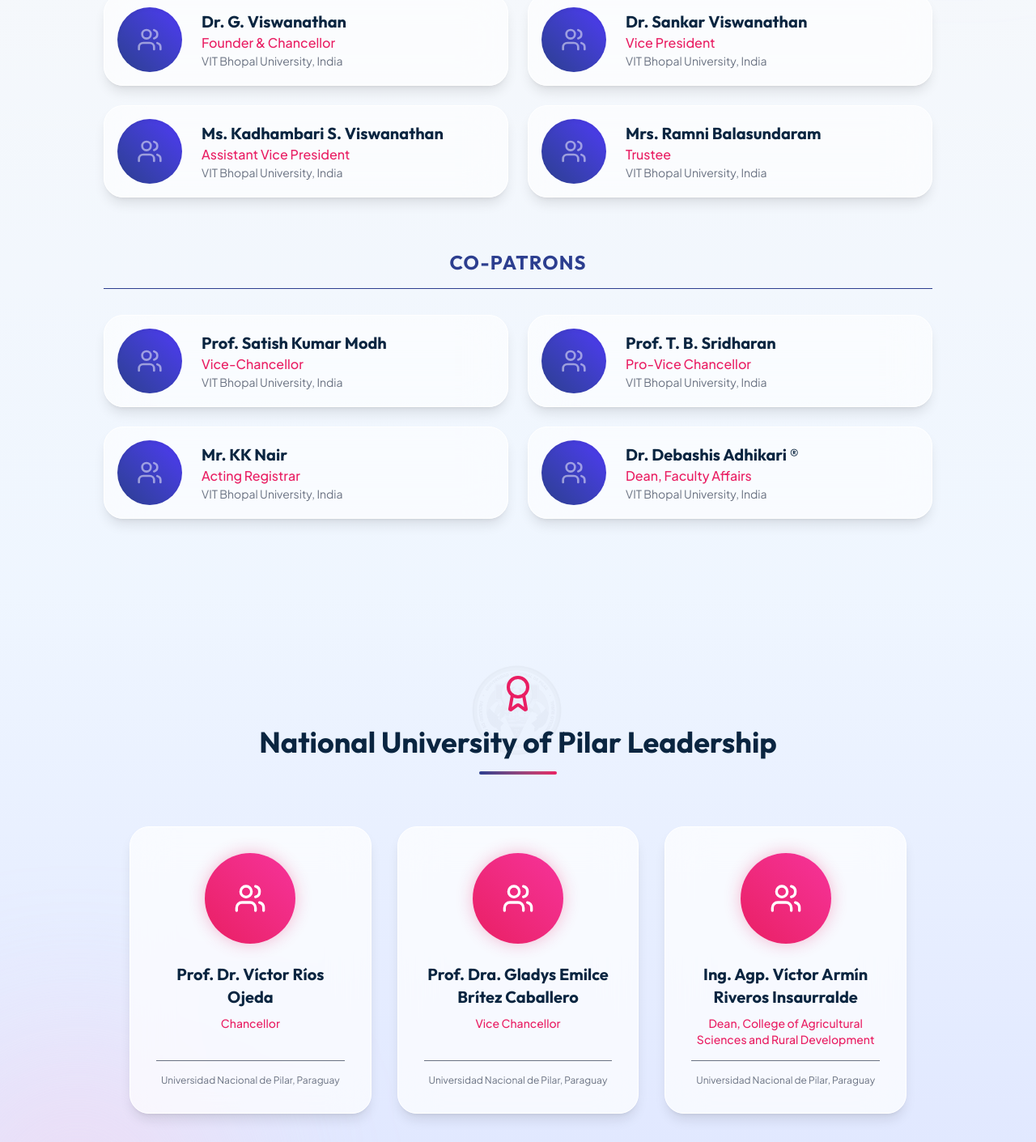
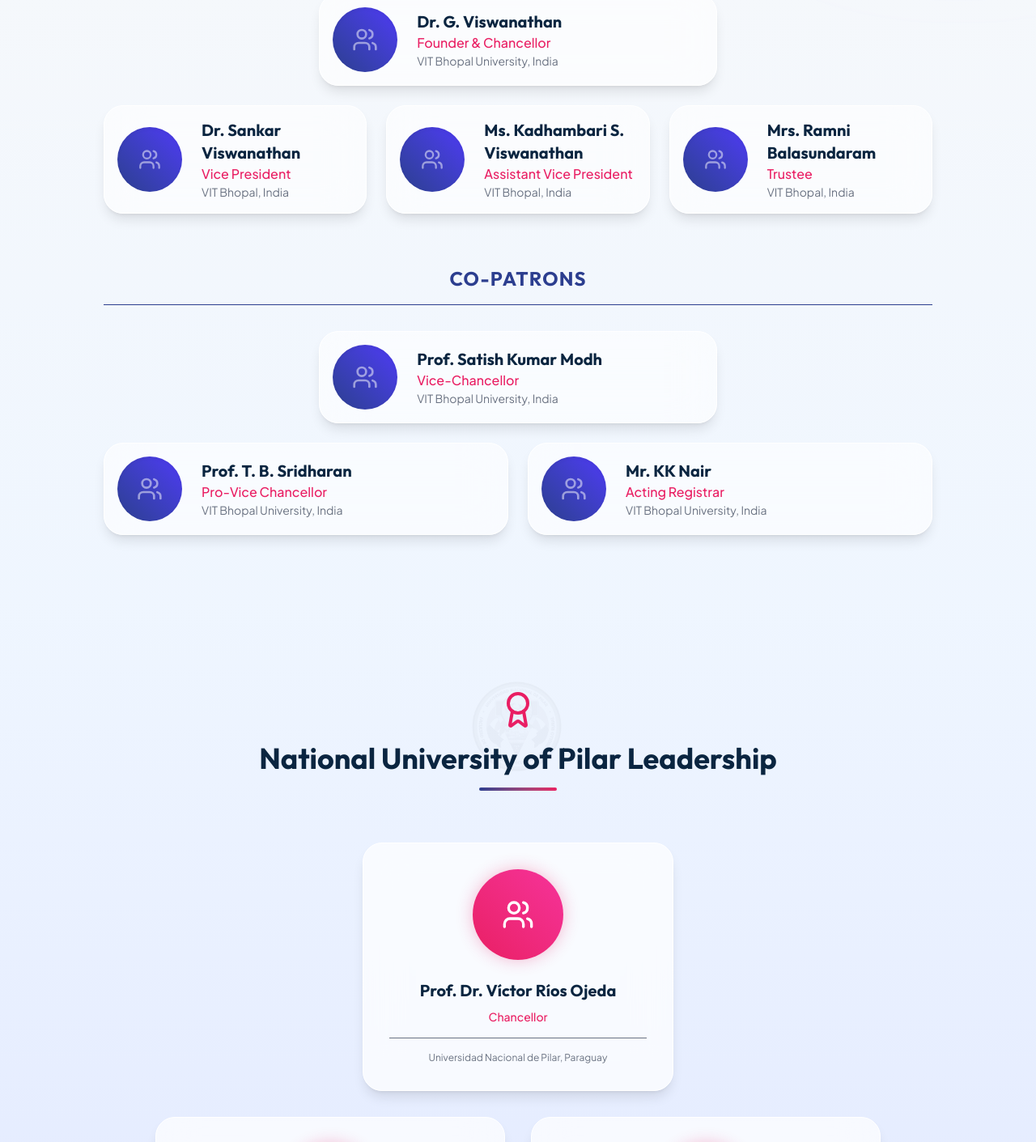
Before and after one commit to pratyush-dubey08/icbclt26-main, a Next.js app: page / in a window 1280 px wide. Shown: the part 6240-7651 px from the top of the page at 81% size. Built offline with nearby package versions, Linux system fonts and the light colour scheme.

Commit message:
Update leadership sections to use a pyramid layout and remove Debashis Adhikari

```diff
--- a/src/app/page.tsx
+++ b/src/app/page.tsx
@@ -350,51 +350,84 @@
           <div className="flex flex-col space-y-16 max-w-5xl mx-auto">
             <motion.div variants={staggerContainer} initial="initial" whileInView="whileInView" viewport={{ once: true }}>
               <h3 className="text-2xl font-bold text-[var(--color-brand-blue)] mb-8 text-center uppercase tracking-wider border-b pb-4">Patrons</h3>
-              <div className="grid grid-cols-1 md:grid-cols-2 gap-6">
-                {[
-                  { name: "Dr. G. Viswanathan", title: "Founder & Chancellor" },
-                  { name: "Dr. Sankar Viswanathan", title: "Vice President" },
-                  { name: "Ms. Kadhambari S. Viswanathan", title: "Assistant Vice President" },
-                  { name: "Mrs. Ramni Balasundaram", title: "Trustee" },
-                ].map((person, i) => (
-                  <motion.div variants={fadeInUp} whileHover={{ scale: 1.03, y: -5 }} key={i} className="flex items-center space-x-6 p-4 rounded-3xl bg-white/60 backdrop-blur-xl border border-white shadow-lg hover:shadow-xl transition-all">
+              <div className="flex flex-col items-center gap-6">
+                {/* Center Top */}
+                <div className="w-full md:w-[48%]">
+                  <motion.div variants={fadeInUp} whileHover={{ scale: 1.03, y: -5 }} className="flex items-center space-x-6 p-4 rounded-3xl bg-white/60 backdrop-blur-xl border border-white shadow-lg hover:shadow-xl transition-all">
                     <div className="w-20 h-20 rounded-full bg-gradient-to-tr from-[var(--color-brand-blue)] to-indigo-600 shadow-inner flex-shrink-0 overflow-hidden relative">
                       <div className="absolute inset-0 flex items-center justify-center text-white/50">
                         <Users size={32} />
                       </div>
                     </div>
                     <div>
-                      <h4 className="text-xl font-bold text-[#0a2540]">{person.name}</h4>
-                      <p className="text-[var(--color-brand-gold)] font-medium">{person.title}</p>
+                      <h4 className="text-xl font-bold text-[#0a2540]">Dr. G. Viswanathan</h4>
+                      <p className="text-[var(--color-brand-gold)] font-medium">Founder & Chancellor</p>
                       <p className="text-sm text-gray-500">VIT Bhopal University, India</p>
                     </div>
                   </motion.div>
-                ))}
+                </div>
+                {/* Bottom Row */}
+                <div className="grid grid-cols-1 md:grid-cols-3 gap-6 w-full">
+                  {[
+                    { name: "Dr. Sankar Viswanathan", title: "Vice President" },
+                    { name: "Ms. Kadhambari S. Viswanathan", title: "Assistant Vice President" },
+                    { name: "Mrs. Ramni Balasundaram", title: "Trustee" },
+                  ].map((person, i) => (
+                    <motion.div variants={fadeInUp} whileHover={{ scale: 1.03, y: -5 }} key={i} className="flex items-center space-x-4 lg:space-x-6 p-4 rounded-3xl bg-white/60 backdrop-blur-xl border border-white shadow-lg hover:shadow-xl transition-all">
+                      <div className="w-16 h-16 lg:w-20 lg:h-20 rounded-full bg-gradient-to-tr from-[var(--color-brand-blue)] to-indigo-600 shadow-inner flex-shrink-0 overflow-hidden relative">
+                        <div className="absolute inset-0 flex items-center justify-center text-white/50">
+                          <Users size={28} />
+                        </div>
+                      </div>
+                      <div>
+                        <h4 className="text-lg lg:text-xl font-bold text-[#0a2540]">{person.name}</h4>
+                        <p className="text-[var(--color-brand-gold)] font-medium text-sm lg:text-base">{person.title}</p>
+                        <p className="text-xs lg:text-sm text-gray-500">VIT Bhopal, India</p>
+                      </div>
+                    </motion.div>
+                  ))}
+                </div>
               </div>
             </motion.div>
 
             <motion.div variants={staggerContainer} initial="initial" whileInView="whileInView" viewport={{ once: true }}>
               <h3 className="text-2xl font-bold text-[var(--color-brand-blue)] mb-8 text-center uppercase tracking-wider border-b pb-4">Co-Patrons</h3>
-              <div className="grid grid-cols-1 md:grid-cols-2 gap-6">
-                {[
-                  { name: "Prof. Satish Kumar Modh", title: "Vice-Chancellor" },
-                  { name: "Prof. T. B. Sridharan", title: "Pro-Vice Chancellor" },
-                  { name: "Mr. KK Nair", title: "Acting Registrar" },
-                  { name: "Dr. Debashis Adhikari ®", title: "Dean, Faculty Affairs" },
-                ].map((person, i) => (
-                  <motion.div variants={fadeInUp} whileHover={{ scale: 1.03, y: -5 }} key={i} className="flex items-center space-x-6 p-4 rounded-3xl bg-white/60 backdrop-blur-xl border border-white shadow-lg hover:shadow-xl transition-all">
+              <div className="flex flex-col items-center gap-6">
+                {/* Center Top */}
+                <div className="w-full md:w-[48%]">
+                  <motion.div variants={fadeInUp} whileHover={{ scale: 1.03, y: -5 }} className="flex items-center space-x-6 p-4 rounded-3xl bg-white/60 backdrop-blur-xl border border-white shadow-lg hover:shadow-xl transition-all">
                     <div className="w-20 h-20 rounded-full bg-gradient-to-tr from-[var(--color-brand-blue)] to-indigo-600 shadow-inner flex-shrink-0 overflow-hidden relative">
                       <div className="absolute inset-0 flex items-center justify-center text-white/50">
                         <Users size={32} />
                       </div>
                     </div>
                     <div>
-                      <h4 className="text-xl font-bold text-[#0a2540]">{person.name}</h4>
-                      <p className="text-[var(--color-brand-gold)] font-medium">{person.title}</p>
+                      <h4 className="text-xl font-bold text-[#0a2540]">Prof. Satish Kumar Modh</h4>
+                      <p className="text-[var(--color-brand-gold)] font-medium">Vice-Chancellor</p>
                       <p className="text-sm text-gray-500">VIT Bhopal University, India</p>
                     </div>
                   </motion.div>
-                ))}
+                </div>
+                {/* Bottom Row */}
+                <div className="grid grid-cols-1 md:grid-cols-2 gap-6 w-full">
+                  {[
+                    { name: "Prof. T. B. Sridharan", title: "Pro-Vice Chancellor" },
+                    { name: "Mr. KK Nair", title: "Acting Registrar" },
+                  ].map((person, i) => (
+                    <motion.div variants={fadeInUp} whileHover={{ scale: 1.03, y: -5 }} key={i} className="flex items-center space-x-6 p-4 rounded-3xl bg-white/60 backdrop-blur-xl border border-white shadow-lg hover:shadow-xl transition-all">
+                      <div className="w-20 h-20 rounded-full bg-gradient-to-tr from-[var(--color-brand-blue)] to-indigo-600 shadow-inner flex-shrink-0 overflow-hidden relative">
+                        <div className="absolute inset-0 flex items-center justify-center text-white/50">
+                          <Users size={32} />
+                        </div>
+                      </div>
+                      <div>
+                        <h4 className="text-xl font-bold text-[#0a2540]">{person.name}</h4>
+                        <p className="text-[var(--color-brand-gold)] font-medium">{person.title}</p>
+                        <p className="text-sm text-gray-500">VIT Bhopal University, India</p>
+                      </div>
+                    </motion.div>
+                  ))}
+                </div>
               </div>
             </motion.div>
           </div>
@@ -419,21 +452,34 @@
             <div className="w-24 h-1 bg-gradient-to-r from-[var(--color-brand-blue)] to-[var(--color-brand-gold)] mx-auto rounded-full relative z-10"></div>
           </motion.div>
 
-          <motion.div variants={staggerContainer} initial="initial" whileInView="whileInView" viewport={{ once: true }} className="grid grid-cols-1 md:grid-cols-2 lg:grid-cols-3 gap-8">
-            {[
-              { name: "Prof. Dr. Víctor Ríos Ojeda", title: "Chancellor" },
-              { name: "Prof. Dra. Gladys Emilce Brítez Caballero", title: "Vice Chancellor" },
-              { name: "Ing. Agp. Víctor Armín Riveros Insaurralde", title: "Dean, College of Agricultural Sciences and Rural Development" },
-            ].map((person, i) => (
-              <motion.div variants={fadeInUp} whileHover={{ scale: 1.05, y: -10 }} key={i} className="bg-white/70 backdrop-blur-xl p-8 rounded-3xl shadow-lg border border-white flex flex-col items-center text-center transition-all">
+          <motion.div variants={staggerContainer} initial="initial" whileInView="whileInView" viewport={{ once: true }} className="flex flex-col items-center gap-8">
+            {/* Center Top */}
+            <div className="w-full md:w-[60%] lg:w-[40%]">
+              <motion.div variants={fadeInUp} whileHover={{ scale: 1.05, y: -10 }} className="bg-white/70 backdrop-blur-xl p-8 rounded-3xl shadow-lg border border-white flex flex-col items-center text-center transition-all h-full">
                 <div className="w-28 h-28 rounded-full bg-gradient-to-tr from-[var(--color-brand-gold)] to-pink-500 shadow-[0_0_20px_rgba(233,30,99,0.3)] mb-6 flex items-center justify-center text-white">
                   <Users size={40} />
                 </div>
-                <h4 className="text-xl font-bold text-[#0a2540] mb-2">{person.name}</h4>
-                <p className="text-[var(--color-brand-gold)] font-medium text-sm mb-4">{person.title}</p>
+                <h4 className="text-xl font-bold text-[#0a2540] mb-2">Prof. Dr. Víctor Ríos Ojeda</h4>
+                <p className="text-[var(--color-brand-gold)] font-medium text-sm mb-4">Chancellor</p>
                 <p className="text-xs text-gray-500 mt-auto pt-4 border-t w-full">Universidad Nacional de Pilar, Paraguay</p>
               </motion.div>
-            ))}
+            </div>
+            {/* Bottom Row */}
+            <div className="grid grid-cols-1 md:grid-cols-2 gap-8 w-full max-w-4xl">
+              {[
+                { name: "Prof. Dra. Gladys Emilce Brítez Caballero", title: "Vice Chancellor" },
+                { name: "Ing. Agp. Víctor Armín Riveros Insaurralde", title: "Dean, College of Agricultural Sciences and Rural Development" },
+              ].map((person, i) => (
+                <motion.div variants={fadeInUp} whileHover={{ scale: 1.05, y: -10 }} key={i} className="bg-white/70 backdrop-blur-xl p-8 rounded-3xl shadow-lg border border-white flex flex-col items-center text-center transition-all h-full">
+                  <div className="w-28 h-28 rounded-full bg-gradient-to-tr from-[var(--color-brand-gold)] to-pink-500 shadow-[0_0_20px_rgba(233,30,99,0.3)] mb-6 flex items-center justify-center text-white">
+                    <Users size={40} />
+                  </div>
+                  <h4 className="text-xl font-bold text-[#0a2540] mb-2">{person.name}</h4>
+                  <p className="text-[var(--color-brand-gold)] font-medium text-sm mb-4">{person.title}</p>
+                  <p className="text-xs text-gray-500 mt-auto pt-4 border-t w-full">Universidad Nacional de Pilar, Paraguay</p>
+                </motion.div>
+              ))}
+            </div>
           </motion.div>
         </div>
       </section>
```
